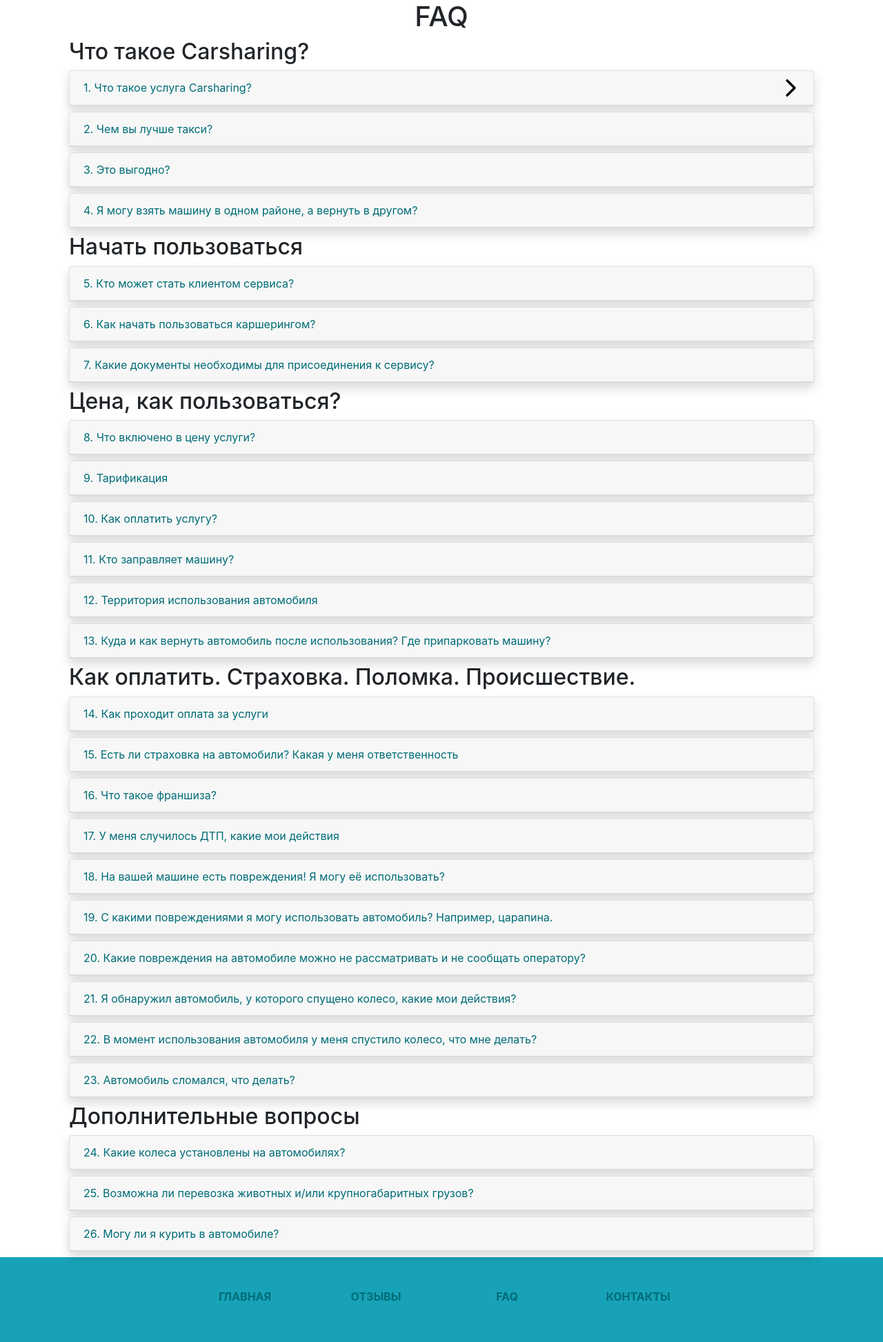
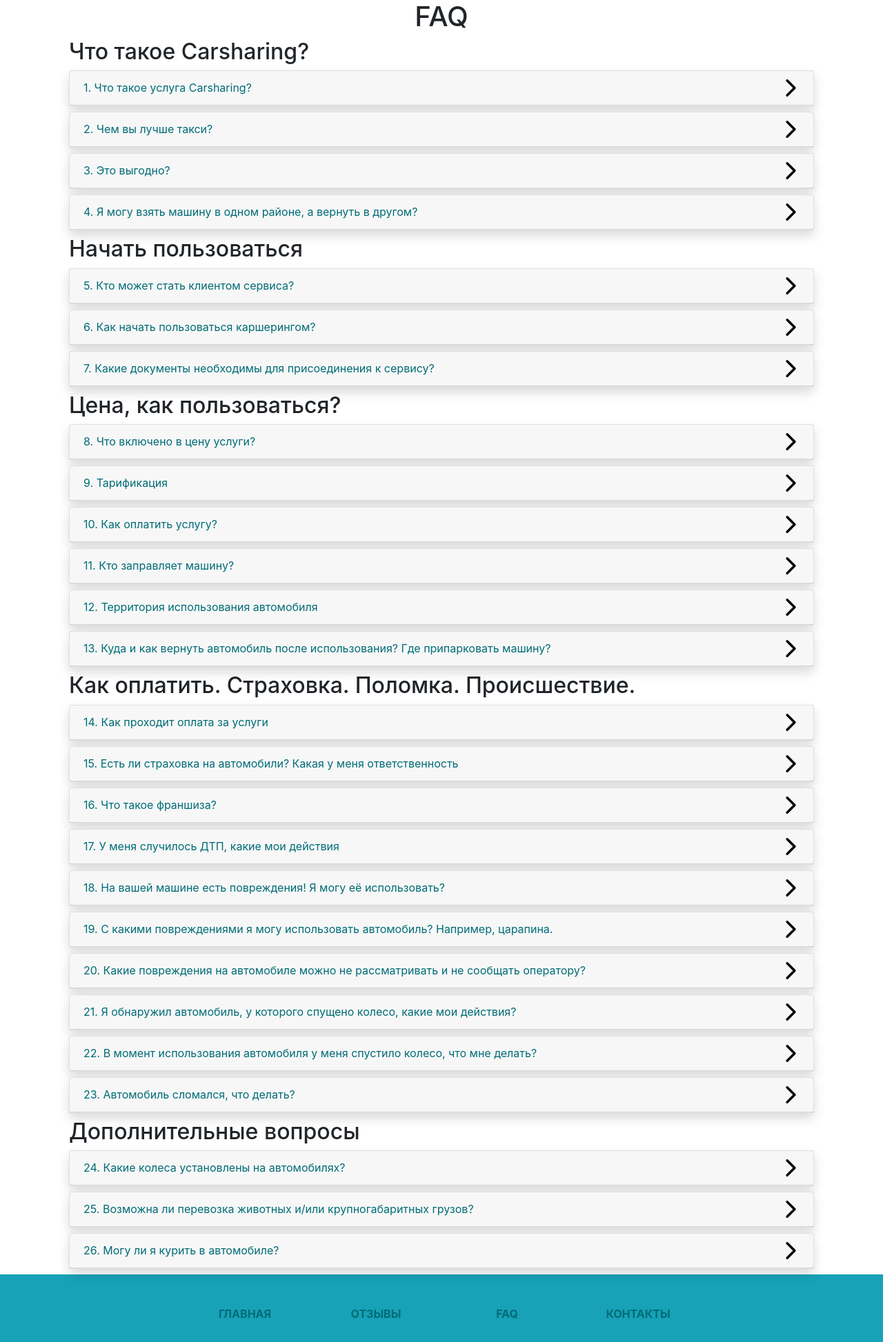
Before and after one commit to ArtemYaremchuk/mysite, a Django app: page /FAQ/ in a window 1280 px wide. Shown: the part 56-2002 px from the top of the page at 69% size. Run offline with Django 3.2, Linux system fonts and the light colour scheme; some libraries are stand-ins or nearby versions.

Commit message:
update all1

```diff
--- a/mysite/templates/mainpage/FAQ.html
+++ b/mysite/templates/mainpage/FAQ.html
@@ -3,7 +3,17 @@
 {% load static %}
 {% block title %} FAQ {% endblock title %}
 {% block content %}
+<style>
+    #myPic {
 
+  width: 25px;
+  height: 25px;
+  background-image: url("/static/images/svg/arrow_right.svg");
+  background-size: 25px 25px;
+  background-repeat: no-repeat;
+  background-position:right top;
+}
+</style>
 <section class="about-company-section-1">
    <div class="container">
       <div class="row">
@@ -15,17 +25,18 @@
          <div class="col-lg-12">
             <div class="panel-group groups gfaq" id="accordion">
 
-                  <h2 class=" mb-6 mt-7">Что такое Carsharing?</h2>                  <div class="card shadow mb-2">
-                     <div class="card-header">
-                        <div class="mb-0 font-lg">
-                           <a class="w-100 d-flex justify-content-between Accordion-link collapsed" data-toggle="collapse" data-parent="#accordion" href="#collapse1" aria-expanded="false" data-target="#collapse1" onClick="imgsrc();">
-                              <span>1. Что такое услуга Carsharing?</span>
-                                   <img id="image" src="/static/images/svg/arrow_right.svg" width="25" height="25" >
+                  <h2 class=" mb-6 mt-7">Что такое Carsharing?</h2>                  <div  class="card shadow mb-2">
+                     <div  class="card-header">
+                        <div  class="mb-0 font-lg">
+                           <a id="myPic" onclick="clickOnDiv(this)" class="w-100 d-flex justify-content-between Accordion-link collapsed" data-toggle="collapse"  data-parent="#accordion" href="#collapse1" aria-expanded="false" data-target="#collapse1" >
+
+                               <span >1. Что такое услуга Carsharing?</span >
+
 
                            </a>
                         </div>
                      </div>
-                     <div id="collapse1" class="collapse" aria-labelledby="collapse1" data-parent="#accordion" style="">
+                     <div id="collapse1" class="collapse" aria-labelledby="collapse1" data-parent="#accordion"  style="">
                         <div class="card-body">
                            Каршеринг - очень удобный и простой прокат автомобиля. Без офисов, менеджеров, бумажных актов выдачи/приёма автомобиля, оплаты в кассу, громадных залогов, возврата автомобиля строго в офисе, в рабочее время и прочей волокиты. Это прокат машины через сайт. В цену включены парковка в городе, топливо, страховки, шины по сезону и многое другое.                                                   </div>
                      </div>
@@ -34,7 +45,7 @@
                                     <div class="card shadow mb-2">
                      <div class="card-header">
                         <div class="mb-0 font-lg">
-                           <a class="w-100 d-flex justify-content-between Accordion-link collapsed" data-toggle="collapse" data-parent="#accordion" href="#collapse2" aria-expanded="false" data-target="#collapse2">
+                           <a id="myPic" onclick="clickOnDiv(this)" class="w-100 d-flex justify-content-between Accordion-link collapsed" data-toggle="collapse" data-parent="#accordion" href="#collapse2" aria-expanded="false" data-target="#collapse2">
                               <span>2. Чем вы лучше такси?</span>
 
                            </a>
@@ -49,7 +60,7 @@
                                     <div class="card shadow mb-2">
                      <div class="card-header">
                         <div class="mb-0 font-lg">
-                           <a class="w-100 d-flex justify-content-between Accordion-link collapsed" data-toggle="collapse" data-parent="#accordion" href="#collapse3" aria-expanded="false" data-target="#collapse3">
+                           <a id="myPic" onclick="clickOnDiv(this)" class="w-100 d-flex justify-content-between Accordion-link collapsed" data-toggle="collapse" data-parent="#accordion" href="#collapse3" aria-expanded="false" data-target="#collapse3">
                               <span>3. Это выгодно?</span>
                            </a>
                         </div>
@@ -72,7 +83,7 @@
                                     <div class="card shadow mb-2">
                      <div class="card-header">
                         <div class="mb-0 font-lg">
-                           <a class="w-100 d-flex justify-content-between Accordion-link collapsed" data-toggle="collapse" data-parent="#accordion" href="#collapse4" aria-expanded="false" data-target="#collapse4">
+                           <a id="myPic" onclick="clickOnDiv(this)" class="w-100 d-flex justify-content-between Accordion-link collapsed" data-toggle="collapse" data-parent="#accordion" href="#collapse4" aria-expanded="false" data-target="#collapse4">
                               <span>4. Я могу взять машину в одном районе, а вернуть в другом?</span>
                            </a>
                         </div>
@@ -85,7 +96,7 @@
                   <h2 class=" mb-6 mt-7">Начать пользоваться </h2>                  <div class="card shadow mb-2">
                      <div class="card-header">
                         <div class="mb-0 font-lg">
-                           <a class="w-100 d-flex justify-content-between Accordion-link collapsed" data-toggle="collapse" data-parent="#accordion" href="#collapse5" aria-expanded="false" data-target="#collapse5">
+                           <a id="myPic" onclick="clickOnDiv(this)" class="w-100 d-flex justify-content-between Accordion-link collapsed" data-toggle="collapse" data-parent="#accordion" href="#collapse5" aria-expanded="false" data-target="#collapse5">
                               <span>5. Кто может стать клиентом сервиса?</span>
                            </a>
                         </div>
@@ -101,7 +112,7 @@
                                     <div class="card shadow mb-2">
                      <div class="card-header">
                         <div class="mb-0 font-lg">
-                           <a class="w-100 d-flex justify-content-between Accordion-link collapsed" data-toggle="collapse" data-parent="#accordion" href="#collapse6" aria-expanded="false" data-target="#collapse6">
+                           <a id="myPic" onclick="clickOnDiv(this)" class="w-100 d-flex justify-content-between Accordion-link collapsed" data-toggle="collapse" data-parent="#accordion" href="#collapse6" aria-expanded="false" data-target="#collapse6">
                               <span>6. Как начать пользоваться каршерингом?</span>
                            </a>
                         </div>
@@ -116,7 +127,7 @@
                                     <div class="card shadow mb-2">
                      <div class="card-header">
                         <div class="mb-0 font-lg">
-                           <a class="w-100 d-flex justify-content-between Accordion-link collapsed" data-toggle="collapse" data-parent="#accordion" href="#collapse7" aria-expanded="false" data-target="#collapse7">
+                           <a id="myPic" onclick="clickOnDiv(this)" class="w-100 d-flex justify-content-between Accordion-link collapsed" data-toggle="collapse" data-parent="#accordion" href="#collapse7" aria-expanded="false" data-target="#collapse7">
                               <span>7. Какие документы необходимы для присоединения к сервису?</span>
                            </a>
                         </div>
@@ -137,7 +148,7 @@
                   <h2 class=" mb-6 mt-7">Цена, как пользоваться?</h2>                  <div class="card shadow mb-2">
                      <div class="card-header">
                         <div class="mb-0 font-lg">
-                           <a class="w-100 d-flex justify-content-between Accordion-link collapsed" data-toggle="collapse" data-parent="#accordion" href="#collapse8" aria-expanded="false" data-target="#collapse8">
+                           <a id="myPic" onclick="clickOnDiv(this)" class="w-100 d-flex justify-content-between Accordion-link collapsed" data-toggle="collapse" data-parent="#accordion" href="#collapse8" aria-expanded="false" data-target="#collapse8">
                               <span>8. Что включено в цену услуги?</span>
                            </a>
                         </div>
@@ -161,7 +172,7 @@
                                     <div class="card shadow mb-2">
                      <div class="card-header">
                         <div class="mb-0 font-lg">
-                           <a class="w-100 d-flex justify-content-between Accordion-link collapsed" data-toggle="collapse" data-parent="#accordion" href="#collapse9" aria-expanded="false" data-target="#collapse9">
+                           <a id="myPic" onclick="clickOnDiv(this)" class="w-100 d-flex justify-content-between Accordion-link collapsed" data-toggle="collapse" data-parent="#accordion" href="#collapse9" aria-expanded="false" data-target="#collapse9">
                               <span>9. Тарификация</span>
                            </a>
                         </div>
@@ -176,7 +187,7 @@
                                     <div class="card shadow mb-2">
                      <div class="card-header">
                         <div class="mb-0 font-lg">
-                           <a class="w-100 d-flex justify-content-between Accordion-link collapsed" data-toggle="collapse" data-parent="#accordion" href="#collapse10" aria-expanded="false" data-target="#collapse10">
+                           <a id="myPic" onclick="clickOnDiv(this)" class="w-100 d-flex justify-content-between Accordion-link collapsed" data-toggle="collapse" data-parent="#accordion" href="#collapse10" aria-expanded="false" data-target="#collapse10">
                               <span>10. Как оплатить услугу?</span>
                            </a>
                         </div>
@@ -191,7 +202,7 @@
                                     <div class="card shadow mb-2">
                      <div class="card-header">
                         <div class="mb-0 font-lg">
-                           <a class="w-100 d-flex justify-content-between Accordion-link collapsed" data-toggle="collapse" data-parent="#accordion" href="#collapse11" aria-expanded="false" data-target="#collapse11">
+                           <a id="myPic" onclick="clickOnDiv(this)" class="w-100 d-flex justify-content-between Accordion-link collapsed" data-toggle="collapse" data-parent="#accordion" href="#collapse11" aria-expanded="false" data-target="#collapse11">
                               <span>11. Кто заправляет машину?</span>
                            </a>
                         </div>
@@ -206,7 +217,7 @@
                                     <div class="card shadow mb-2">
                      <div class="card-header">
                         <div class="mb-0 font-lg">
-                           <a class="w-100 d-flex justify-content-between Accordion-link collapsed" data-toggle="collapse" data-parent="#accordion" href="#collapse12" aria-expanded="false" data-target="#collapse12">
+                           <a id="myPic" onclick="clickOnDiv(this)" class="w-100 d-flex justify-content-between Accordion-link collapsed" data-toggle="collapse" data-parent="#accordion" href="#collapse12" aria-expanded="false" data-target="#collapse12">
                               <span>12. Территория использования автомобиля</span>
                            </a>
                         </div>
@@ -222,7 +233,7 @@
                                     <div class="card shadow mb-2">
                      <div class="card-header">
                         <div class="mb-0 font-lg">
-                           <a class="w-100 d-flex justify-content-between Accordion-link collapsed" data-toggle="collapse" data-parent="#accordion" href="#collapse13" aria-expanded="false" data-target="#collapse13">
+                           <a id="myPic" onclick="clickOnDiv(this)" class="w-100 d-flex justify-content-between Accordion-link collapsed" data-toggle="collapse" data-parent="#accordion" href="#collapse13" aria-expanded="false" data-target="#collapse13">
                               <span>13. Куда и как вернуть автомобиль после использования? Где припарковать машину?</span>
                            </a>
                         </div>
@@ -249,7 +260,7 @@
                   <h2 class=" mb-6 mt-7">Как оплатить. Страховка. Поломка. Происшествие.</h2>       <div class="card shadow mb-2">
                      <div class="card-header">
                         <div class="mb-0 font-lg">
-                           <a class="w-100 d-flex justify-content-between Accordion-link collapsed" data-toggle="collapse" data-parent="#accordion" href="#collapse14" aria-expanded="false" data-target="#collapse14">
+                           <a id="myPic" onclick="clickOnDiv(this)" class="w-100 d-flex justify-content-between Accordion-link collapsed" data-toggle="collapse" data-parent="#accordion" href="#collapse14" aria-expanded="false" data-target="#collapse14">
                               <span>14. Как проходит оплата за услуги</span>
                            </a>
                         </div>
@@ -264,7 +275,7 @@
                 <div class="card shadow mb-2">
                      <div class="card-header">
                         <div class="mb-0 font-lg">
-                           <a class="w-100 d-flex justify-content-between Accordion-link collapsed" data-toggle="collapse" data-parent="#accordion" href="#collapse15" aria-expanded="false" data-target="#collapse15">
+                           <a id="myPic" onclick="clickOnDiv(this)" class="w-100 d-flex justify-content-between Accordion-link collapsed" data-toggle="collapse" data-parent="#accordion" href="#collapse15" aria-expanded="false" data-target="#collapse15">
                               <span>15.  Есть ли страховка на автомобили? Какая у меня ответственность</span>
                            </a>
                         </div>
@@ -287,7 +298,7 @@
                                     <div class="card shadow mb-2">
                      <div class="card-header">
                         <div class="mb-0 font-lg">
-                           <a class="w-100 d-flex justify-content-between Accordion-link collapsed" data-toggle="collapse" data-parent="#accordion" href="#collapse16" aria-expanded="false" data-target="#collapse16">
+                           <a id="myPic" onclick="clickOnDiv(this)" class="w-100 d-flex justify-content-between Accordion-link collapsed" data-toggle="collapse" data-parent="#accordion" href="#collapse16" aria-expanded="false" data-target="#collapse16">
                               <span>16. Что такое франшиза?</span>
                            </a>
                         </div>
@@ -301,7 +312,7 @@
                                     <div class="card shadow mb-2">
                      <div class="card-header">
                         <div class="mb-0 font-lg">
-                           <a class="w-100 d-flex justify-content-between Accordion-link collapsed" data-toggle="collapse" data-parent="#accordion" href="#collapse17" aria-expanded="false" data-target="#collapse17">
+                           <a id="myPic" onclick="clickOnDiv(this)" class="w-100 d-flex justify-content-between Accordion-link collapsed" data-toggle="collapse" data-parent="#accordion" href="#collapse17" aria-expanded="false" data-target="#collapse17">
                               <span>17. У меня случилось ДТП, какие мои действия</span>
                            </a>
                         </div>
@@ -324,7 +335,7 @@
                                     <div class="card shadow mb-2">
                      <div class="card-header">
                         <div class="mb-0 font-lg">
-                           <a class="w-100 d-flex justify-content-between Accordion-link collapsed" data-toggle="collapse" data-parent="#accordion" href="#collapse18" aria-expanded="false" data-target="#collapse18">
+                           <a id="myPic" onclick="clickOnDiv(this)" class="w-100 d-flex justify-content-between Accordion-link collapsed" data-toggle="collapse" data-parent="#accordion" href="#collapse18" aria-expanded="false" data-target="#collapse18">
                               <span>18. На вашей машине есть повреждения! Я могу её использовать?</span>
                            </a>
                         </div>
@@ -338,7 +349,7 @@
                                     <div class="card shadow mb-2">
                      <div class="card-header">
                         <div class="mb-0 font-lg">
-                           <a class="w-100 d-flex justify-content-between Accordion-link collapsed" data-toggle="collapse" data-parent="#accordion" href="#collapse19" aria-expanded="false" data-target="#collapse19">
+                           <a id="myPic" onclick="clickOnDiv(this)" class="w-100 d-flex justify-content-between Accordion-link collapsed" data-toggle="collapse" data-parent="#accordion" href="#collapse19" aria-expanded="false" data-target="#collapse19">
                               <span>19. С какими повреждениями я могу использовать автомобиль? Например, царапина.</span>
                            </a>
                         </div>
@@ -352,7 +363,7 @@
                                     <div class="card shadow mb-2">
                      <div class="card-header">
                         <div class="mb-0 font-lg">
-                           <a class="w-100 d-flex justify-content-between Accordion-link collapsed" data-toggle="collapse" data-parent="#accordion" href="#collapse20" aria-expanded="false" data-target="#collapse20">
+                           <a id="myPic" onclick="clickOnDiv(this)" class="w-100 d-flex justify-content-between Accordion-link collapsed" data-toggle="collapse" data-parent="#accordion" href="#collapse20" aria-expanded="false" data-target="#collapse20">
                               <span>20. Какие повреждения на автомобиле можно не рассматривать и не сообщать оператору?</span>
                            </a>
                         </div>
@@ -367,7 +378,7 @@
                                     <div class="card shadow mb-2">
                      <div class="card-header">
                         <div class="mb-0 font-lg">
-                           <a class="w-100 d-flex justify-content-between Accordion-link collapsed" data-toggle="collapse" data-parent="#accordion" href="#collapse21" aria-expanded="false" data-target="#collapse21">
+                           <a id="myPic" onclick="clickOnDiv(this)" class="w-100 d-flex justify-content-between Accordion-link collapsed" data-toggle="collapse" data-parent="#accordion" href="#collapse21" aria-expanded="false" data-target="#collapse21">
                               <span>21. Я обнаружил автомобиль, у которого спущено колесо, какие мои действия?</span>
                            </a>
                         </div>
@@ -381,7 +392,7 @@
                                     <div class="card shadow mb-2">
                      <div class="card-header">
                         <div class="mb-0 font-lg">
-                           <a class="w-100 d-flex justify-content-between Accordion-link collapsed" data-toggle="collapse" data-parent="#accordion" href="#collapse22" aria-expanded="false" data-target="#collapse22">
+                           <a id="myPic" onclick="clickOnDiv(this)" class="w-100 d-flex justify-content-between Accordion-link collapsed" data-toggle="collapse" data-parent="#accordion" href="#collapse22" aria-expanded="false" data-target="#collapse22">
                               <span>22. В момент использования автомобиля у меня спустило колесо, что мне делать?</span>
                            </a>
                         </div>
@@ -396,7 +407,7 @@
                                     <div class="card shadow mb-2">
                      <div class="card-header">
                         <div class="mb-0 font-lg">
-                           <a class="w-100 d-flex justify-content-between Accordion-link collapsed" data-toggle="collapse" data-parent="#accordion" href="#collapse23" aria-expanded="false" data-target="#collapse23">
+                           <a id="myPic" onclick="clickOnDiv(this)" class="w-100 d-flex justify-content-between Accordion-link collapsed" data-toggle="collapse" data-parent="#accordion" href="#collapse23" aria-expanded="false" data-target="#collapse23">
                               <span>23. Автомобиль сломался, что делать?</span>
                            </a>
                         </div>
@@ -410,7 +421,7 @@
                   <h2 class=" mb-6 mt-7">Дополнительные вопросы</h2>                  <div class="card shadow mb-2">
                      <div class="card-header">
                         <div class="mb-0 font-lg">
-                           <a class="w-100 d-flex justify-content-between Accordion-link collapsed" data-toggle="collapse" data-parent="#accordion" href="#collapse24" aria-expanded="false" data-target="#collapse24">
+                           <a id="myPic" onclick="clickOnDiv(this)" class="w-100 d-flex justify-content-between Accordion-link collapsed" data-toggle="collapse" data-parent="#accordion" href="#collapse24" aria-expanded="false" data-target="#collapse24">
                               <span>24. Какие колеса установлены на автомобилях?</span>
                            </a>
                         </div>
@@ -424,7 +435,7 @@
                                                     <div class="card shadow mb-2">
                      <div class="card-header">
                         <div class="mb-0 font-lg">
-                           <a class="w-100 d-flex justify-content-between Accordion-link collapsed" data-toggle="collapse" data-parent="#accordion" href="#collapse25" aria-expanded="false" data-target="#collapse25">
+                           <a id="myPic" onclick="clickOnDiv(this)" class="w-100 d-flex justify-content-between Accordion-link collapsed" data-toggle="collapse" data-parent="#accordion" href="#collapse25" aria-expanded="false" data-target="#collapse25">
                               <span>25. Возможна ли перевозка животных и/или крупногабаритных грузов?</span>
                            </a>
                         </div>
@@ -438,7 +449,7 @@
                                     <div class="card shadow mb-2">
                      <div class="card-header">
                         <div class="mb-0 font-lg">
-                           <a class="w-100 d-flex justify-content-between Accordion-link collapsed" data-toggle="collapse" data-parent="#accordion" href="#collapse26" aria-expanded="false" data-target="#collapse26">
+                           <a id="myPic" onclick="clickOnDiv(this)" class="w-100 d-flex justify-content-between Accordion-link collapsed" data-toggle="collapse" data-parent="#accordion" href="#collapse26" aria-expanded="false" data-target="#collapse26">
                               <span>26. Могу ли я курить в автомобиле?</span>
                            </a>
                         </div>
@@ -454,14 +465,20 @@
       </div>
    </div>
     <script language="javascript">
-        var i=0;
-        var image=document.getElementById("image");
+   var firstBgImage = '/static/images/svg/arrow_down.svg';
+var secondBgImage = '/static/images/svg/arrow_right.svg';
+var firstBgImageUrl = 'url("' + firstBgImage + '")';
+var secondBgImageUrl = 'url("' + secondBgImage + '")';
 
-        var imgs=new Array('/static/images/svg/arrow_right.svg','/static/images/svg/arrow_down.svg');
-        function imgsrc() {
-            i++;i%=imgs.length;
-            image.src=imgs[i];
-        }
+function clickOnDiv(e) {
+  if (e.style.backgroundImage == firstBgImageUrl)
+    e.style.backgroundImage = secondBgImageUrl;
+
+    else
+    e.style.backgroundImage = firstBgImageUrl;
+
+
+}
     </script>
 </section>
 {% endblock content %}
```
